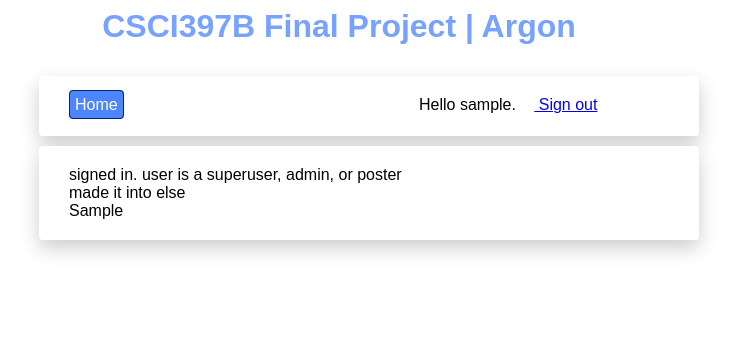
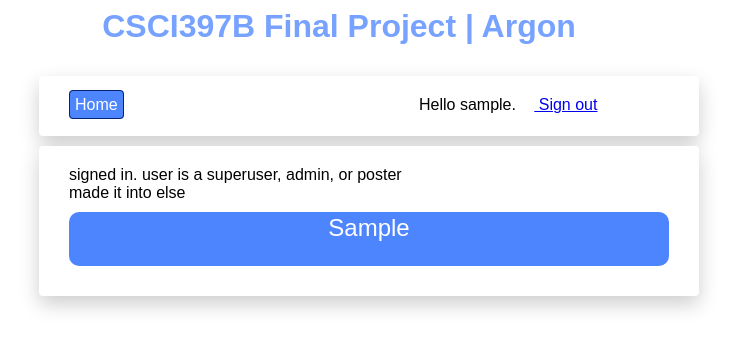
Before and after one commit to Ann-c-Tseng/CSCI397BFinalProject, a PHP site: page / in a window 1280 px wide. Shown: the top 350 px of the page, without its empty margins (301-1038 px from the left). Run offline with PHP 8.4, Linux system fonts and the light colour scheme; the visitor is signed in with stand-in values (Sample User, id 1); tables that the repository leaves empty or names only in its code hold one stand-in row (values such as "Sample post").

Commit message:
conected the style sheet

```diff
--- a/index.php
+++ b/index.php
@@ -28,9 +28,6 @@
                 else{
                     echo '<br> made it into else <br>';
 
-                    //$catsArr = $cats->fetch(PDO::FETCH_ASSOC);
-                    //echo '<br>'.print_r($catsArr);
-
                     while($row = $cats->fetch(PDO::FETCH_ASSOC)){
                         $result[] = $row;
                     }
@@ -39,24 +36,11 @@
                     $columnArr = array_column($result, 'category');
 
                     for($i = 0; $i < count($columnArr); $i++){
-                        echo $columnArr[$i].'<br>';
+                        echo '<div class="category" name="'.$columnArr[$i].'"><p class="categoryName">'.$columnArr[$i].'
+                               </p></div>';
                     }
 
-                    /*if($rowAry['permission']=="superuser")
-                    {
-                        echo 'User is a superuser';
-                    }
-                    if($rowAry['permission']=="admin")
-                    {
-                        echo 'User is an admin';
-                    }
-                    if($rowAry['permission']=="poster")
-                    {
-                        echo 'User is a poster';
-                    }
-                    else{
-                        echo 'Error occurred';
-                    }*/
+
                 }
 
             }
@@ -65,4 +49,7 @@
             }
                ?>
 
-</div>
+</div><!-- content -->
+<!--</div>--wrapper-->
+</body>
+</html>
--- a/styles.css
+++ b/styles.css
@@ -6,20 +6,21 @@ body {
     background-color: #ffffff;
     text-align: center;
 }
-
-.btnOne{
-    padding: 20px 15px;
-    border: solid black 2px;
-    border-radius: 30px;
-    text-align: right;
+.category{
+    min-width: 80%;
+    min-height: 50px;
+    background-color: #4d85ff;
     color: white;
+    border: 2px solid #4d85ff;
+    border-radius: 10px;
+    text-align: center;
+    margin: 10px auto;
+}
+.categoryName{
+    padding: 100px auto;
     margin: auto;
-
-}
-#buttonsDiv{
-    text-align: right;
-    margin: 100px;
-    background-color: violet;
+    text-align: center;
+    font-size: x-large;
 }
 
 #wrapper {
@@ -40,6 +41,7 @@ body {
 
     border-radius: 4px;
     box-shadow: 0px 8px 20px rgba(0, 0, 0, 0.2);
+    display: inline;
 }
 
 /* Navbar styles */
```
